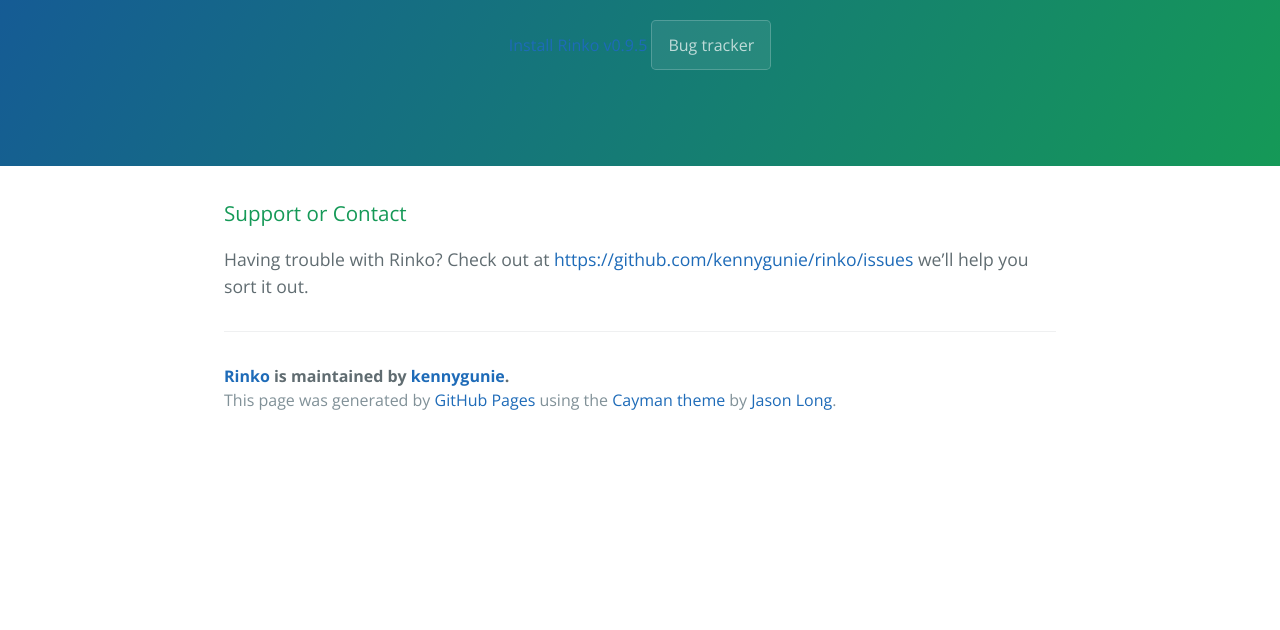
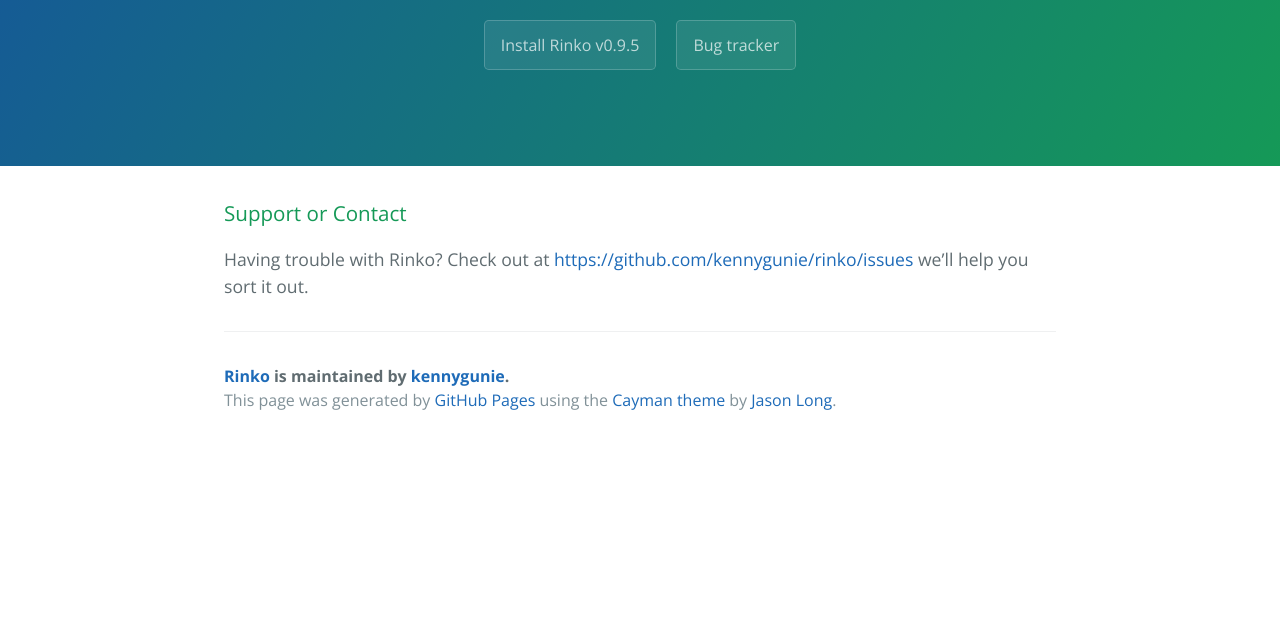
Before and after one commit to kennygunie/rinko, a plain HTML site: page index.html in a window 1280 px wide. Shown: the part 170-800 px from the top of the page. Drawn offline with nearby package versions, Linux system fonts and the light colour scheme.

Commit message:
Update index.html

```diff
--- a/index.html
+++ b/index.html
@@ -13,7 +13,7 @@
     <section class="page-header">
       <h1 class="project-name">Rinko</h1>
       <h2 class="project-tagline"></h2>
-      <a href="itms-services://?action=download-manifest&url=http://kennygunie.github.io/rinko/Rinko.plist">Install Rinko v0.9.5</a>
+      <a href="itms-services://?action=download-manifest&url=http://kennygunie.github.io/rinko/Rinko.plist" class="btn">Install Rinko v0.9.5</a>
       <a href="https://github.com/kennygunie/rinko/issues" class="btn">Bug tracker</a>
       <!--
       <a href="https://github.com/kennygunie/rinko" class="btn">View on GitHub</a>
```
